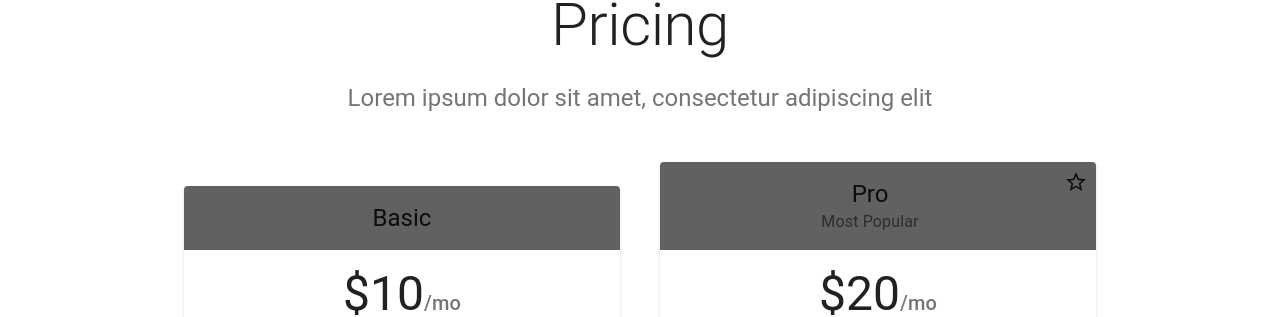
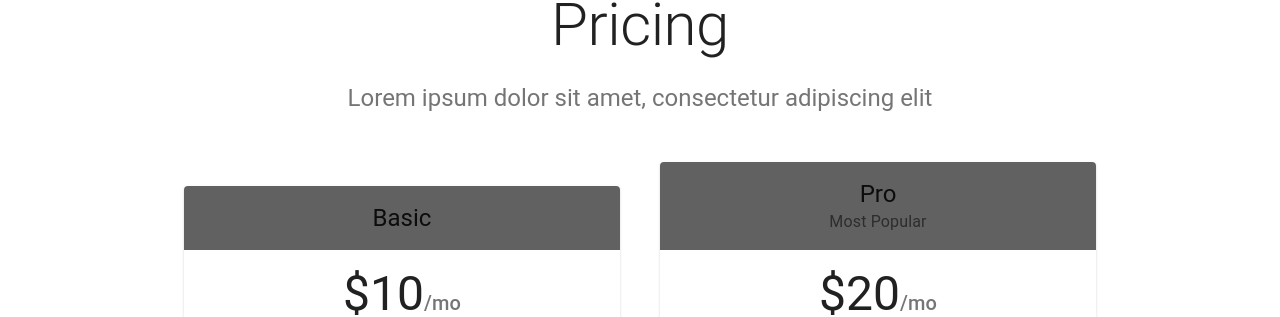
Before and after one commit to BCIT-SSD-2020-21/industry-project-checkmarks, a React (Create React App) app: page / in a window 1280 px wide. Shown: the part 2093-2410 px from the top of the page. Built offline with nearby package versions, Linux system fonts and the light colour scheme; no server answers.

Commit message:
remove star icon; #143

```diff
--- a/src/components/LandingPage/Pricing.js
+++ b/src/components/LandingPage/Pricing.js
@@ -8,7 +8,6 @@ import CardHeader from '@material-ui/core/CardHeader';
 import Container from '@material-ui/core/Container';
 import Grid from '@material-ui/core/Grid';
 import { makeStyles } from '@material-ui/core/styles';
-import StarIcon from '@material-ui/icons/StarBorder';
 import Typography from '@material-ui/core/Typography';
 
 const useStyles = makeStyles((theme) => ({
@@ -115,11 +114,6 @@ export default function Pricing() {
                                     subheaderTypographyProps={{
                                         align: 'center',
                                     }}
-                                    action={
-                                        tier.title === 'Pro' ? (
-                                            <StarIcon />
-                                        ) : null
-                                    }
                                     className={classes.cardHeader}
                                 />
                                 <CardContent>
```
